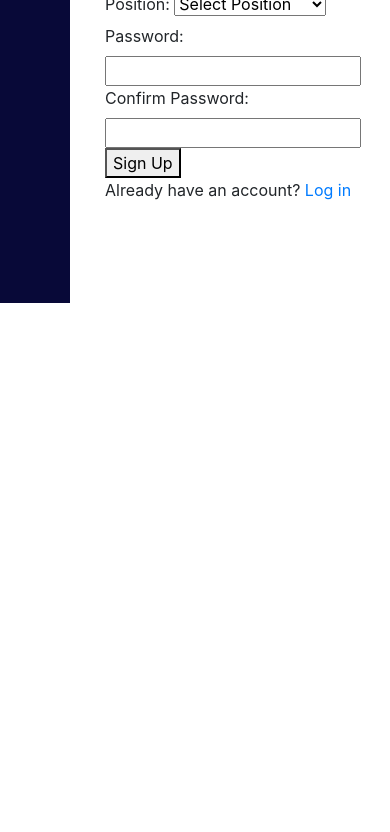
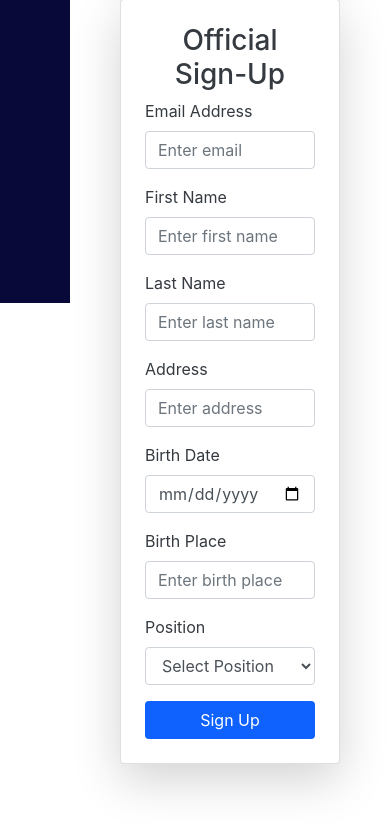
Before and after one commit to Rob-Eugene30/BIP, a Flask app: page /sign_up_official in a window 390 px wide. Shown: the part 541-1373 px from the top of the page. Before the commit the page ends 844 px from the top, so only its background shows below. Run offline with Flask 3, Linux system fonts and the light colour scheme; some libraries are stand-ins or nearby versions.

Commit message:
Added A bunch of features

```diff
--- a/Website/auth.py
+++ b/Website/auth.py
@@ -51,7 +51,7 @@ def sign_up_constituent():
         last_name = request.form.get('lastName')
         email = request.form.get('email')
         address = request.form.get('address')
-        birth_date = request.form.get('birth_date')
+        birth_date = datetime.strptime(request.form.get('birth_date'), "%Y-%m-%d").date()  # ✅ Convert to a date object
         birth_place = request.form.get('birth_place')
         password1 = request.form.get('password1')
         password2 = request.form.get('password2')
--- a/Website/models.py
+++ b/Website/models.py
@@ -59,7 +59,7 @@ class Announcement(db.Model):
     created_at = db.Column(db.DateTime, default=db.func.current_timestamp())  # Timestamp
     user_id = db.Column(db.Integer, db.ForeignKey('user.id'), nullable=False)  # User who created the announcement
 
-    user = db.relationship('User', backref='announcements')  # Relationship to User
+    user = db.relationship('User', backref=db.backref('announcements', lazy=True))  # Relationship to User
 
 class ForumPost(db.Model):
     id = db.Column(db.Integer, primary_key=True)
--- a/Website/templates/base.html
+++ b/Website/templates/base.html
@@ -119,6 +119,7 @@
       <div class="nav-links">
         <a href="/home">Home</a>
         {% if user.is_authenticated %}
+          <a href="/documents">Documents</a>
           <a href="/forums">Forums</a>
           <a href="/announcements">Announcements</a>
           <a href="/logout">Logout</a>
--- a/Website/templates/sign_up_official.html
+++ b/Website/templates/sign_up_official.html
@@ -3,45 +3,70 @@
 {% block title %}Sign Up - Official{% endblock %}
 
 {% block content %}
-    <h1>Official Sign-Up</h1>
-    <p>Fill in the details below to sign up as an official.</p>
+<br/>
+<section class="header2">
+    <div class="d-flex h-100 align-items-center hero__content-width">
+        <div class="text-dark text-center w-100">
+            <h1 class="text-dark hero__heading fw-bold mb-4" style="font-size: 3rem;">Sign Up as an Official</h1>
+            <p class="lead mb-4"><i>Register as an official and manage Barangay Bagtas announcements and documents.</i></p>
+        </div>
+    </div>
+</section>
 
+<section class="text-white py-5">
+    <div class="container">
+        <div class="row align-items-center">
+            <!-- Left Side: Image -->
+            <div class="col-md-6 text-center">
+                <img src="https://i.pinimg.com/736x/a4/c6/60/a4c660df1c00640955d4f575383fcbef.jpg"
+                alt="BRGY BAGTAS LOGO"
+                class="img-fluid rounded-circle shadow-lg">
+            </div>
+
+            <!-- Right Side: Sign-up Form -->
+            <div class="col-md-6">
+                <div class="card p-4 shadow-lg">
+                    <h3 class="text-center text-dark">Official Sign-Up</h3>
                     <form method="POST">
-        <label>First Name: </label>
-        <input type="text" name="firstName" required><br>
-
-        <label>Last Name: </label>
-        <input type="text" name="lastName" required><br>
-
-        <label>Email:</label>
-        <input type="email" name="email" required><br>
-
-        <label>Address:</label>
-        <input type="text" name="address" required><br>
-
-        <label>Birth Date:</label>
-        <input type="date" name="birth_date" required><br>
-
-        <label>Birth Place:</label>
-        <input type="text" name="birth_place" required><br>
-
-        <label>Position:</label>
-        <select name="position" required>
+                        <div class="form-group mb-3">
+                            <label for="email" class="text-dark">Email Address</label>
+                            <input type="email" class="form-control" name="email" placeholder="Enter email" required />
+                        </div>
+                        <div class="form-group mb-3">
+                            <label class="text-dark">First Name</label>
+                            <input type="text" class="form-control" name="firstName" placeholder="Enter first name" required />
+                        </div>
+                        <div class="form-group mb-3">
+                            <label class="text-dark">Last Name</label>
+                            <input type="text" class="form-control" name="lastName" placeholder="Enter last name" required />
+                        </div>
+                        <div class="form-group mb-3">
+                            <label class="text-dark">Address</label>
+                            <input type="text" class="form-control" name="address" placeholder="Enter address" required />
+                        </div>
+                        <div class="form-group mb-3">
+                            <label class="text-dark">Birth Date</label>
+                            <input type="date" class="form-control" name="birth_date" required />
+                        </div>
+                        <div class="form-group mb-3">
+                            <label class="text-dark">Birth Place</label>
+                            <input type="text" class="form-control" name="birth_place" placeholder="Enter birth place" required />
+                        </div>
+                        <div class="form-group mb-3">
+                            <label class="text-dark">Position</label>
+                            <select class="form-control" name="position" required>
                                 <option value="">Select Position</option>
                                 <option value="Barangay Official">Barangay Official</option>
                                 <option value="Barangay Staff">Barangay Staff</option>
                                 <option value="SK Official">SK Official</option>
                                 <option value="SK Staff">SK Staff</option>
-        </select><br>
-
-        <label>Password:</label>
-        <input type="password" name="password1" required><br>
-
-        <label>Confirm Password:</label>
-        <input type="password" name="password2" required><br>
-
-        <button type="submit">Sign Up</button>
+                            </select>
+                        </div>
+                        <button type="submit" class="btn w-100" style="background-color: #0F62FE; color: white;">Sign Up</button>
                     </form>
-
-    <p>Already have an account? <a href="{{ url_for('auth.login') }}">Log in</a></p>
+                </div>
+            </div>
+        </div>
+    </div>
+</section>
 {% endblock %}
```
Also changed, not shown: Website/templates/Documents.html (added, +61 -0 lines), Website/templates/home.html (+0 -54 lines), Website/templates/sign_up.html (+13 -3 lines), Website/templates/view_announcement.html (added, +12 -0 lines), Website/views.py (+15 -7 lines), instance/database.db. Lines whose indentation alone changed are shown as unchanged.
